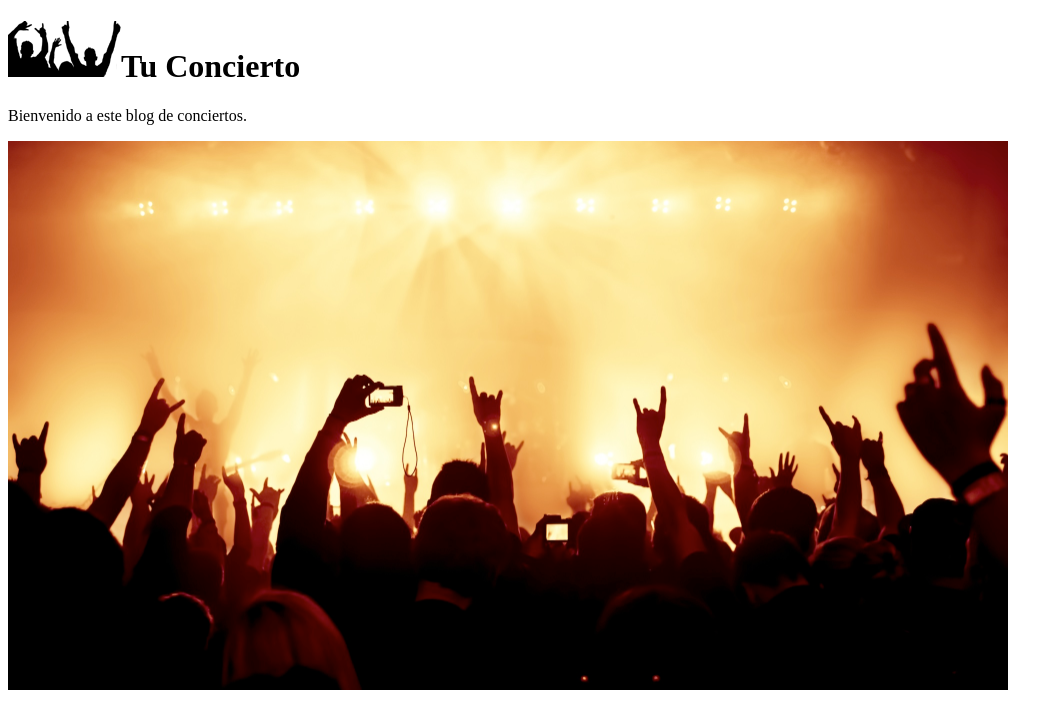
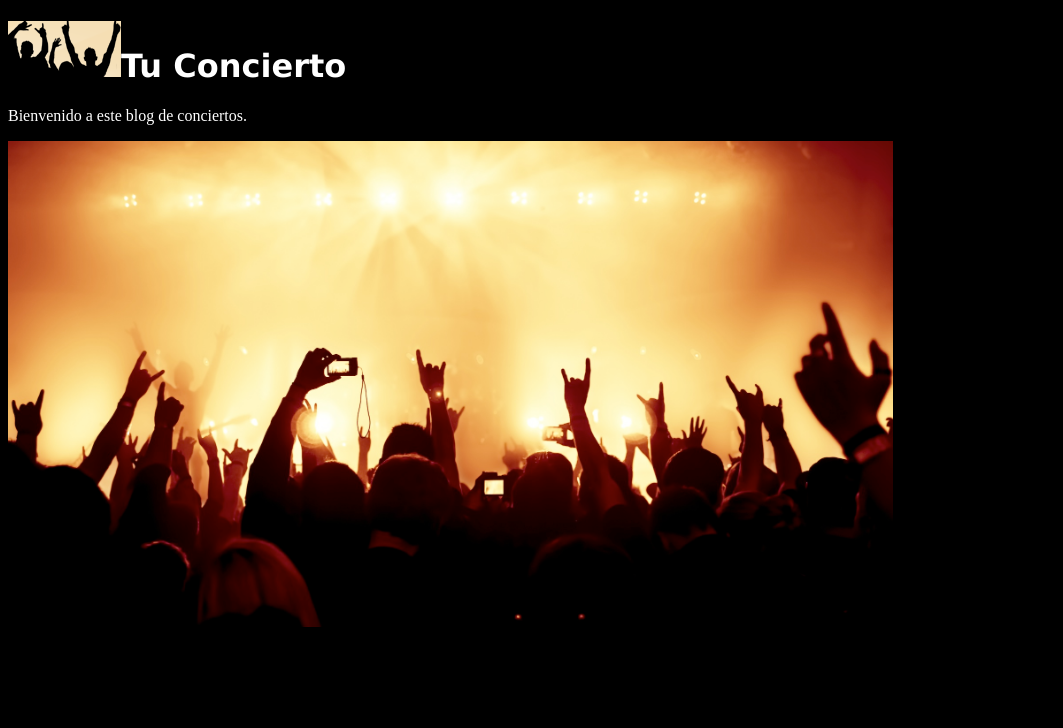
Before and after one commit to DXelor/Blog_Conciertos, a plain HTML site: page index.html in a window 1280 px wide. Shown: the whole page, without its empty margins (0-1063 px from the left). Drawn offline with Linux system fonts and the light colour scheme.

Commit message:
V 1.2 modificacion en index.html y agregado estilos.css

```diff
--- /dev/null
+++ b/css/estilos.css
@@ -0,0 +1,16 @@
+body {
+  background-color: #000000;
+}
+h1 {
+  color: white;
+  font-family: verdana;
+}
+p {
+  color: white;
+}
+img#logo{
+  background-color: wheat;
+}
+img#concierto{
+  width: 70%; /*80% tarea*/
+}
--- a/index.html
+++ b/index.html
@@ -4,14 +4,15 @@
     <meta charset="utf-8">
     <meta name="viewport" content="width=device-with, inital-scale=0.1, user-scalable=no">
     <title>Blog de Conciertos</title>
+    <link rel="stylesheet" href="css/estilos.css">
   </head>
   <body>
     <header>
-      <h1><img src="img/concert_logo.png">Tu Concierto</h1>
+      <h1><img id="logo" src="img/concert_logo.png">Tu Concierto</h1>
     </header>
     <section>
       <p>Bienvenido a este blog de conciertos.</p>
-      <img src="img/concert.jpg" width="1000px" alt="imagen del concierto" title="Concierto">
+      <img id="concierto" src="img/concert.jpg" alt="imagen del concierto" title="Concierto">
     </section>
   </body>
 </html>
```
